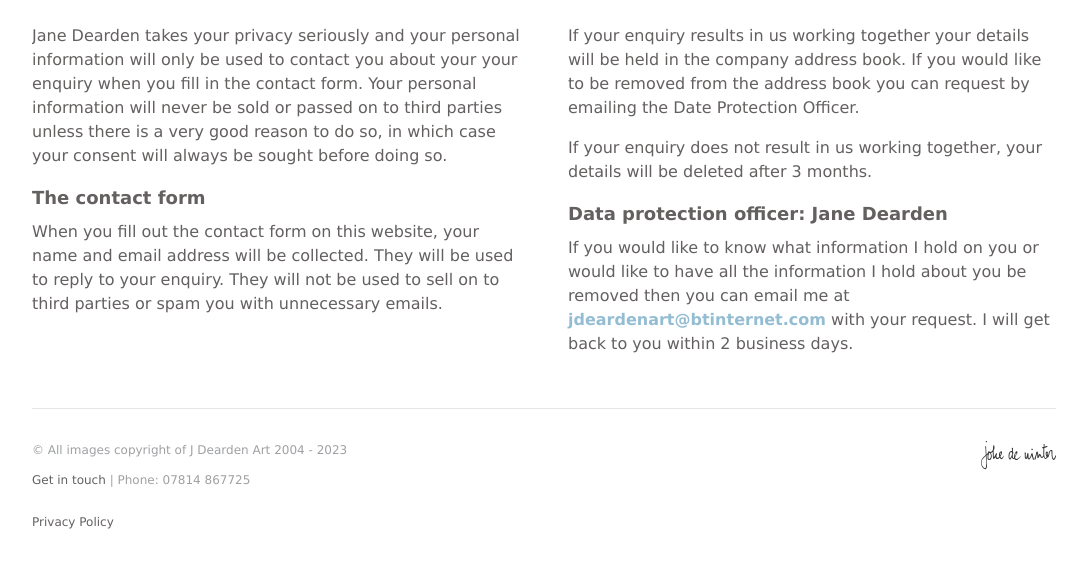
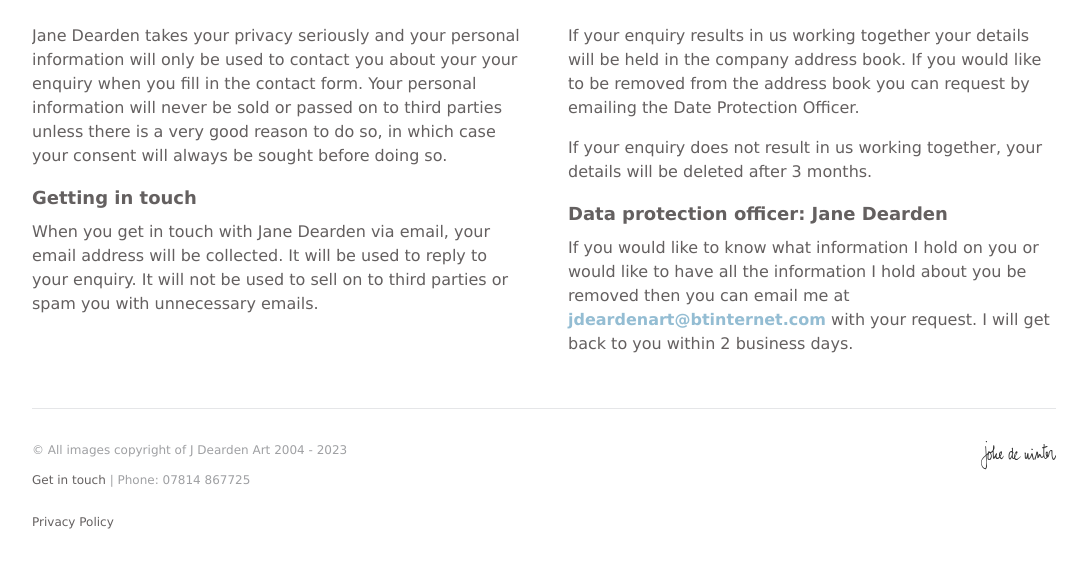
Before and after one commit to jdeardenart/jdeardenart, a plain HTML site: page privacy-policy/index.html in a window 1280 px wide. Shown: the part 236-804 px from the top of the page, without its empty margins (96-1183 px from the left). Drawn offline with Linux system fonts and the light colour scheme; a script that the page names is missing.

Commit message:
Adjust privacy policy

```diff
--- a/privacy-policy/index.html
+++ b/privacy-policy/index.html
@@ -44,8 +44,8 @@
 
 		<section class="content columns-full">
 			<p>Jane Dearden takes your privacy seriously and your personal information will only be used to contact you about your your enquiry when you fill in the contact form. Your personal information will never be sold or passed on to third parties unless there is a very good reason to do so, in which case your consent will always be sought before doing so.</p>
-			<h3>The contact form</h3>
-			<p>When you fill out the contact form on this website, your name and email address will be collected. They will be used to reply to your enquiry. They will not be used to sell on to third parties or spam you with unnecessary emails.</p>
+			<h3>Getting in touch</h3>
+			<p>When you get in touch with Jane Dearden via email, your email address will be collected. It will be used to reply to your enquiry. It will not be used to sell on to third parties or spam you with unnecessary emails.</p>
 			<p>If your enquiry results in us working together your details will be held in the company address book. If you would like to be removed from the address book you can request by emailing the Date Protection Officer.</p>
 			<p>If your enquiry does not result in us working together, your details will be deleted after 3 months.</p>
 			<h3>Data protection officer: Jane Dearden</h3>
```
